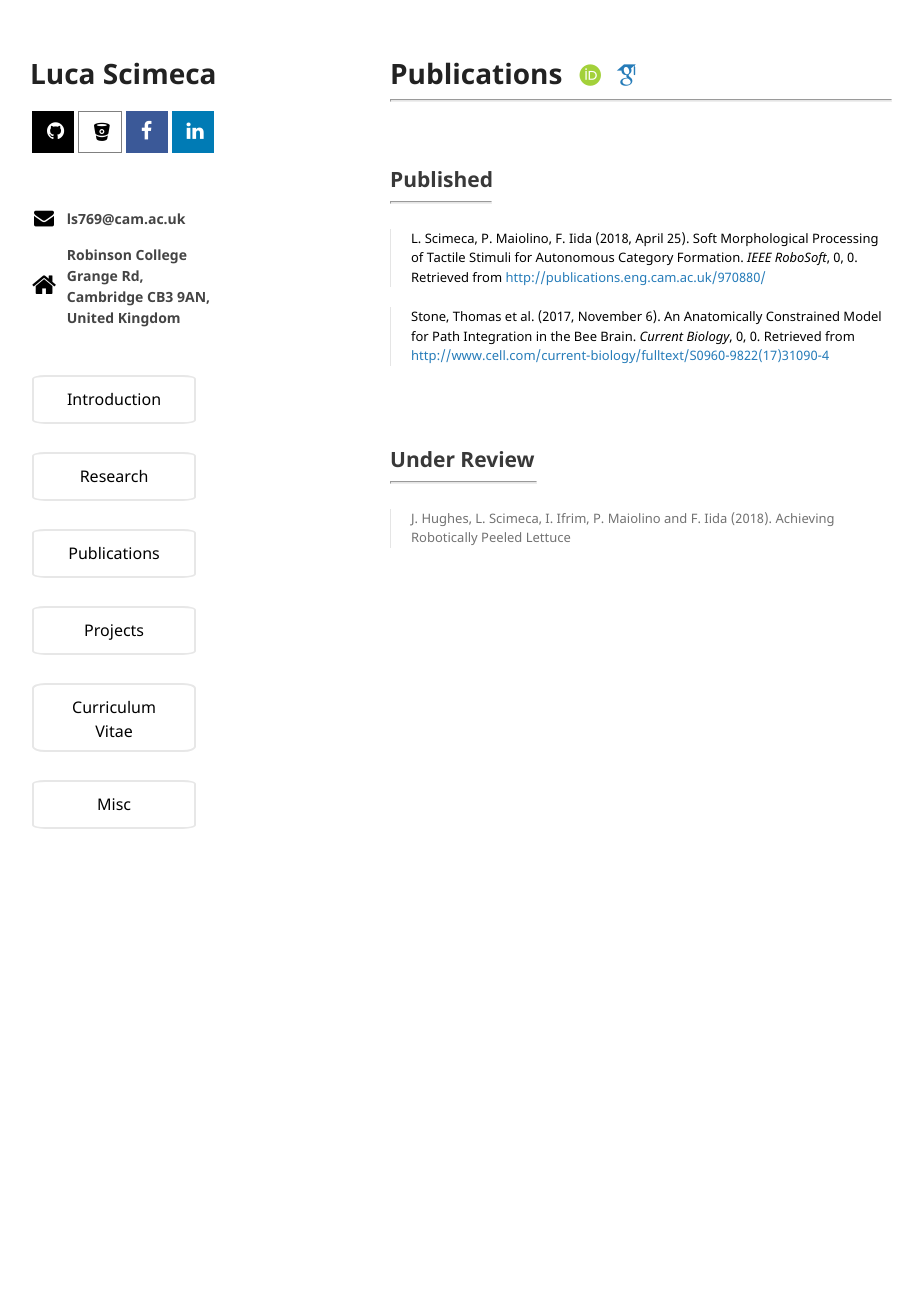
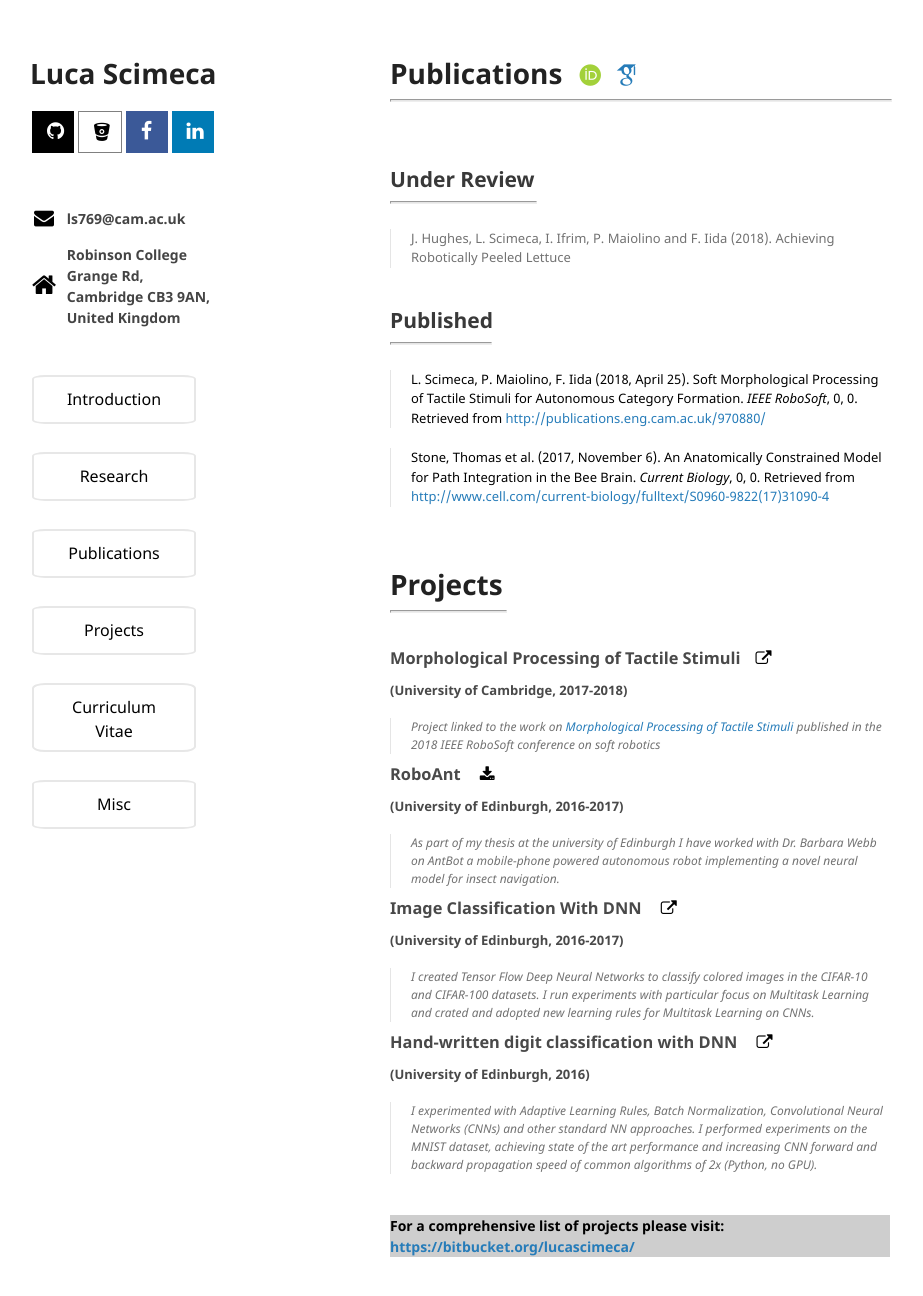
Before and after one commit to lucascimeca/lucascimeca.github.io, a Jekyll site: the page built from publications.md, in a window 1280 px wide and 1348 px high. Shown: the top 1296 px of the window, without its empty margins (180-1103 px from the left). Built offline with Jekyll 4.4.1, drawn with Linux system fonts in a browser that asks for light colours; nearby versions of some CDN libraries; some web fonts are replaced; the repository's description, which GitHub fills in, is left out; our own code applies the rules of GitHub Pages for plain Markdown files.

Commit message:
Update publications.md

```diff
--- a/publications.md
+++ b/publications.md
@@ -4,6 +4,13 @@ layout: default
 
 # [](#Publications) Publications  <a href="https://orcid.org/0000-0002-2821-0072" class="ai ai-orcid" style="font-size: 25px; padding-left: 8px; color: #a3d13a" target="_blank"></a> <a href="https://scholar.google.co.uk/citations?user=fKJvAvMAAAAJ" class="ai ai-google-scholar" style="font-size: 25px; padding-left: 5px" target="_blank"></a>
 <hr>
+
+<br/>
+
+## [](#review) Under Review
+<hr style="width: 145px">
+
+> <div style="font-size: 13px"> J. Hughes, L. Scimeca, I. Ifrim,  P. Maiolino and F. Iida (2018). Achieving Robotically Peeled Lettuce</div>
 
 <br/>
 
@@ -16,15 +23,32 @@ layout: default
 > <div style="font-size: 13px; color:black"> Stone, Thomas et al. (2017, November 6). An Anatomically Constrained Model for Path Integration in the Bee Brain. <i>Current Biology</i>, 0, 0. Retrieved  from <a href="http://www.cell.com/current-biology/fulltext/S0960-9822(17)31090-4" target="_blank">http://www.cell.com/current-biology/fulltext/S0960-9822(17)31090-4</a> </div>
 
 <br/>
+<br/>
 
-<!---
-## [](#accepted) Accepted
-<hr style="width: 95px">--->
+# [](#Projects) Projects
+<hr style="width: 115px">
 
+
+### [](#MorphProc) Morphological Processing of Tactile Stimuli<a href="https://bitbucket.org/lucascimeca/morphological_processing/src/master/" class="fa fa-external-link" style="font-size: 16px" target="_blank"></a><br/><font size="2px">(University of Cambridge, 2017-2018)</font>
+
+> <div style="font-style: italic; font-size: 12px">Project linked to the work on <a href="https://lucascimeca.github.io/publications#morph2018">Morphological Processing of Tactile Stimuli </a> published in the 2018 IEEE RoboSoft conference on soft robotics </div>
+
+### [](#RoboAnt) RoboAnt <a href="https://bitbucket.org/lucascimeca/antbot-a-biologically-inspired-approach-to-path-integration/raw/90d120d07c7fc6221d4ef454e8d6abab17988a72/Luca_Scimeca_AntBot.pdf" class="fa fa-download" style="font-size: 16px"></a><br/><font size="2px">(University of Edinburgh, 2016-2017)</font>
+
+> <div style="font-style: italic; font-size: 12px">As part of my thesis at the university of Edinburgh I have worked with Dr. Barbara Webb on AntBot a mobile-phone powered autonomous robot implementing a novel neural model for insect navigation.</div>
+
+### [](#DNN) Image Classification With  DNN <a href="https://bitbucket.org/lucascimeca/deep-neural-networks-cifar-10-cifar-100-datasets?lipi=urn%3Ali%3Apage%3Ad_flagship3_profile_view_base%3BGUJg49LJSNqF2TBvYYXHiQ%3D%3D" class="fa fa-external-link" style="font-size: 16px" target="_blank"></a><br/><font size="2px">(University of Edinburgh, 2016-2017)</font>
+
+> <div style="font-style: italic; font-size: 12px">I created Tensor Flow Deep Neural Networks to classify colored images in the CIFAR-10 and CIFAR-100 datasets. I run experiments with particular focus on Multitask Learning and crated and adopted new learning rules for Multitask Learning on CNNs.</div>
+
+### [](#DNN-mnist) Hand-written digit classification with DNN <a href="https://bitbucket.org/lucascimeca/deep-neural-networks-mnist-dataset?lipi=urn%3Ali%3Apage%3Ad_flagship3_profile_view_base%3BGUJg49LJSNqF2TBvYYXHiQ%3D%3D" class="fa fa-external-link" style="font-size: 16px" target="_blank"></a><br/><font size="2px">(University of Edinburgh, 2016)</font>
+
+> <div style="font-style: italic; font-size: 12px">I experimented with Adaptive Learning Rules, Batch Normalization, Convolutional Neural Networks (CNNs) and other standard NN approaches. I performed experiments on the MNIST dataset, achieving state of the art performance and increasing CNN forward and backward propagation speed of common algorithms of 2x (Python, no GPU).<div style="font-style: italic">
 
 <br/>
 
-## [](#review) Under Review
-<hr style="width: 145px">
+ <div style="background-color:rgba(206, 206, 206, 1); color:black; font-weight:600">
+ For a comprehensive list of projects please visit: <a href="https://bitbucket.org/lucascimeca/" target="_blank">https://bitbucket.org/lucascimeca/</a>
+ </div>
 
-> <div style="font-size: 13px"> J. Hughes, L. Scimeca, I. Ifrim,  P. Maiolino and F. Iida (2018). Achieving Robotically Peeled Lettuce</div>
+<br/>
```
